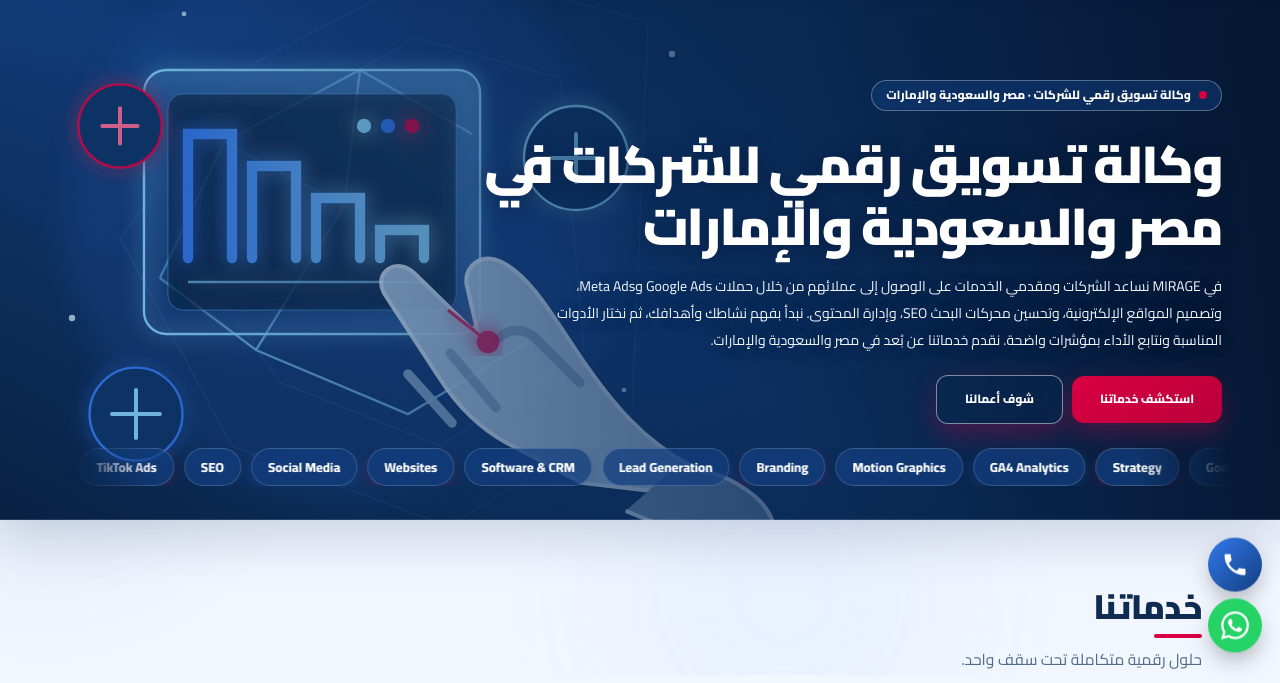
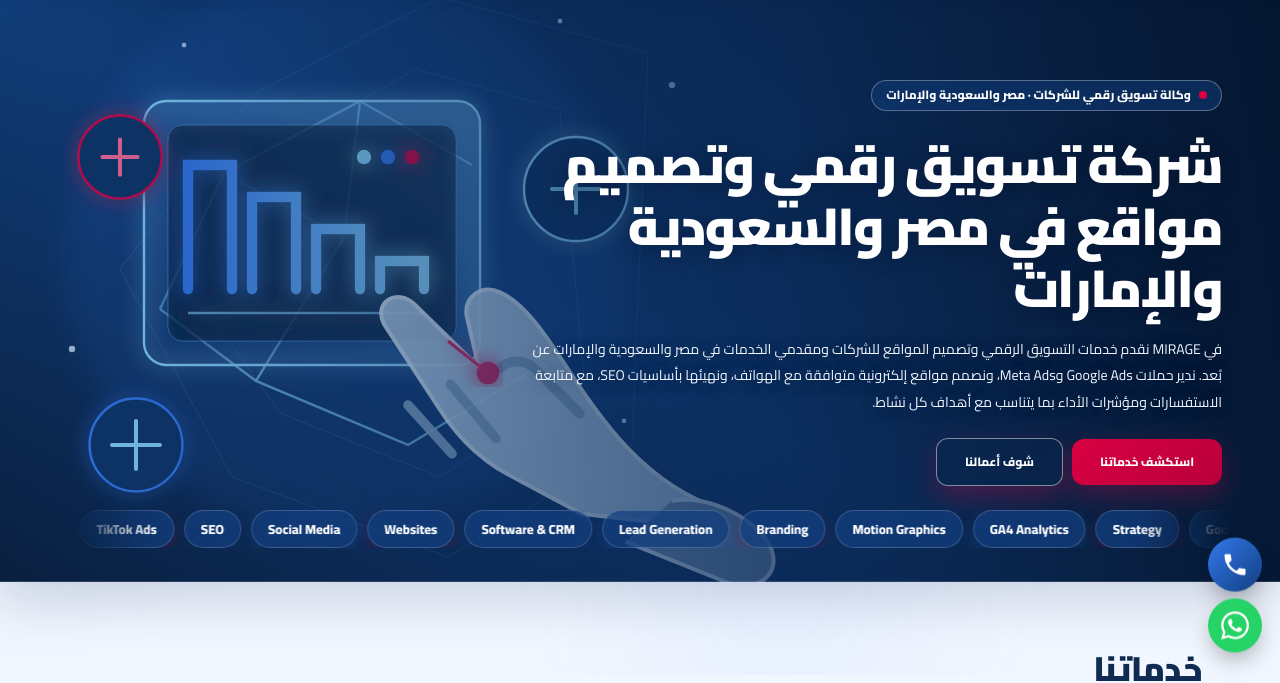
Before and after one commit to AhmedZawwed7/mirage.new, a plain HTML site: page index.html in a window 1280 px wide. Shown: the part 125-808 px from the top of the page. Drawn offline with Linux system fonts and the light colour scheme.

Commit message:
SEO: clarify search intent for index.html

```diff
--- a/index.html
+++ b/index.html
@@ -49,8 +49,8 @@
 <main id="main">
 <section class="wrap hero">
 <span class="badge"><i></i>وكالة تسويق رقمي للشركات · مصر والسعودية والإمارات</span>
-<h1>وكالة تسويق رقمي للشركات في مصر والسعودية والإمارات</h1>
-<p>في MIRAGE نساعد الشركات ومقدمي الخدمات على الوصول إلى عملائهم من خلال حملات Google Ads وMeta Ads، وتصميم المواقع الإلكترونية، وتحسين محركات البحث SEO، وإدارة المحتوى. نبدأ بفهم نشاطك وأهدافك، ثم نختار الأدوات المناسبة ونتابع الأداء بمؤشرات واضحة. نقدم خدماتنا عن بُعد في مصر والسعودية والإمارات.</p>
+<h1>شركة تسويق رقمي وتصميم مواقع في مصر والسعودية والإمارات</h1>
+<p>في MIRAGE نقدم خدمات التسويق الرقمي وتصميم المواقع للشركات ومقدمي الخدمات في مصر والسعودية والإمارات عن بُعد. ندير حملات Google Ads وMeta Ads، ونصمم مواقع إلكترونية متوافقة مع الهواتف، ونهيئها بأساسيات SEO، مع متابعة الاستفسارات ومؤشرات الأداء بما يتناسب مع أهداف كل نشاط.</p>
 <a class="btn" href="services.html">استكشف خدماتنا</a> <a class="btn alt" href="portfolio.html">شوف أعمالنا</a>
 <div aria-hidden="true" class="marquee"><div class="track"><span class="pill" style="--c:var(--c1)">Google Ads</span><span class="pill" style="--c:var(--c2)">Meta Ads</span><span class="pill" style="--c:var(--c3)">TikTok Ads</span><span class="pill" style="--c:var(--c4)">SEO</span><span class="pill" style="--c:var(--c5)">Social Media</span><span class="pill" style="--c:var(--c6)">Websites</span><span class="pill" style="--c:var(--c1)">Software &amp; CRM</span><span class="pill" style="--c:var(--c2)">Lead Generation</span><span class="pill" style="--c:var(--c3)">Branding</span><span class="pill" style="--c:var(--c4)">Motion Graphics</span><span class="pill" style="--c:var(--c5)">GA4 Analytics</span><span class="pill" style="--c:var(--c6)">Strategy</span><span class="pill" style="--c:var(--c1)">Google Ads</span><span class="pill" style="--c:var(--c2)">Meta Ads</span><span class="pill" style="--c:var(--c3)">TikTok Ads</span><span class="pill" style="--c:var(--c4)">SEO</span><span class="pill" style="--c:var(--c5)">Social Media</span><span class="pill" style="--c:var(--c6)">Websites</span><span class="pill" style="--c:var(--c1)">Software &amp; CRM</span><span class="pill" style="--c:var(--c2)">Lead Generation</span><span class="pill" style="--c:var(--c3)">Branding</span><span class="pill" style="--c:var(--c4)">Motion Graphics</span><span class="pill" style="--c:var(--c5)">GA4 Analytics</span><span class="pill" style="--c:var(--c6)">Strategy</span></div></div>
 </section>
```
